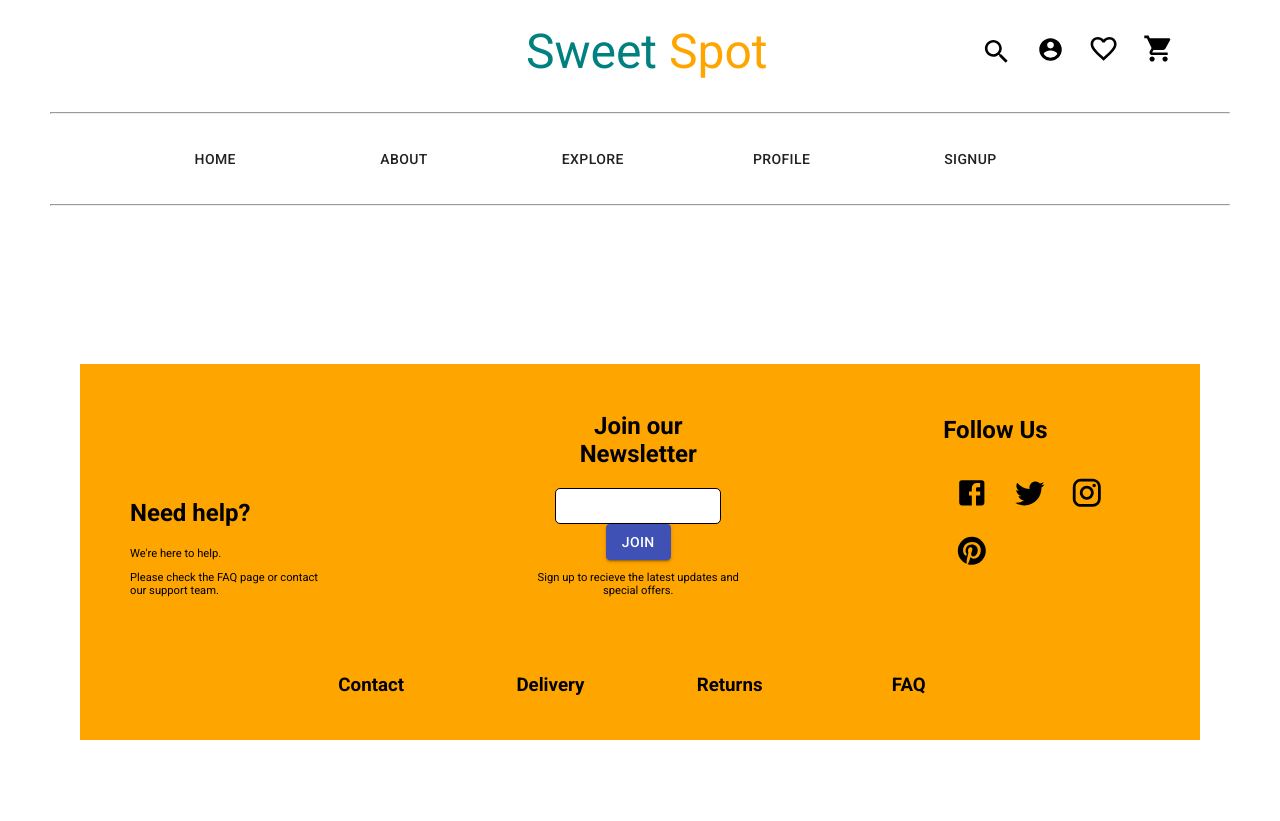
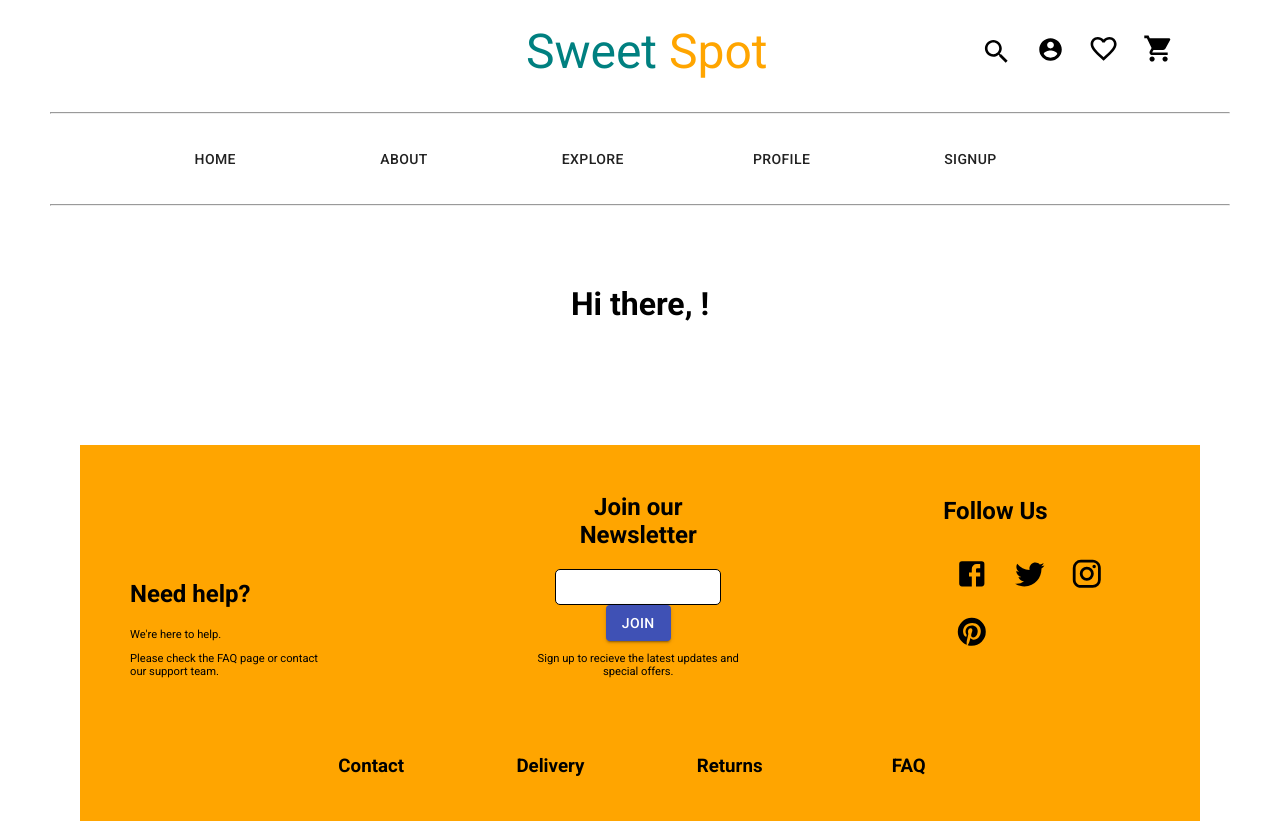
Before and after one commit to mwong068/sweet-spot-front-end, a React (Create React App) app: page /profile in a window 1280 px wide. Before the commit the page ends 800 px from the top, so only its background shows below. Built offline with nearby package versions, Linux system fonts and the light colour scheme; no server answers.

Commit message:
completed logout feature

```diff
--- a/src/App.js
+++ b/src/App.js
@@ -53,7 +53,7 @@ class App extends React.Component {
               <Route path='/favorites'>
                 <Favorites />
               </Route> */}
-              <Route path='/users/:id' render={(props) => <Profile {...props} />} />
+              <Route path='/profile' render={(props) => <Profile {...props} />} />
             </Switch>
             </div>
             <div id="footer-div">
--- a/src/components/Profile.js
+++ b/src/components/Profile.js
@@ -10,7 +10,7 @@ class Profile extends React.Component {
     render() {
         return (
             <div>
-                <h1>Hi there, {this.props.currentUser}</h1>
+                <h1>Hi there, {this.props.currentUser}!</h1>
             </div>
         )
     }
```
